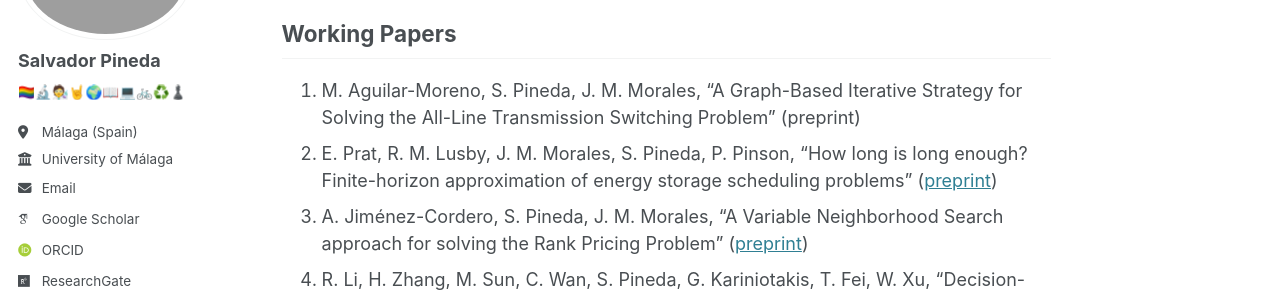
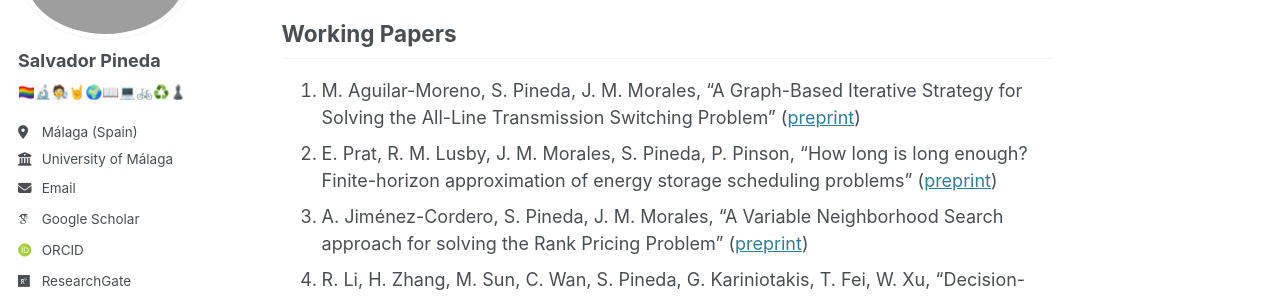
Before and after one commit to salvapineda/salvapineda.github.io, a Jekyll site: the page built from _pages/publications.md, in a window 1280 px wide and 900 px high. Shown: the part 200-497 px from the top of the window. Built offline with Jekyll 4.4.1, drawn with Linux system fonts in a browser that asks for light colours; some web fonts are replaced; part of the change alters nothing that is shown.

```diff
--- a/_pages/publications.md
+++ b/_pages/publications.md
@@ -10,7 +10,7 @@ author_profile: true
 
 ## Working Papers
 
-1.  M. Aguilar-Moreno, S. Pineda, J. M. Morales, "A Graph-Based Iterative Strategy for Solving the All-Line Transmission Switching Problem" (preprint)
+1.  M. Aguilar-Moreno, S. Pineda, J. M. Morales, "A Graph-Based Iterative Strategy for Solving the All-Line Transmission Switching Problem" ([preprint](https://arxiv.org/abs/2502.10333))
 1.  E. Prat, R. M. Lusby, J. M. Morales, S. Pineda, P. Pinson, "How long is long enough? Finite-horizon approximation of energy storage scheduling problems" ([preprint](https://arxiv.org/abs/2411.17463))
 1.  A. Jiménez-Cordero, S. Pineda, J. M. Morales, "A Variable Neighborhood Search approach for solving the Rank Pricing Problem" ([preprint](https://arxiv.org/abs/2405.15702))
 1.  R. Li, H. Zhang, M. Sun, C. Wan, S. Pineda, G. Kariniotakis, T. Fei, W. Xu, "Decision-Focused Learning for Future Power System Decision-Making under Uncertainty" ([preprint](https://arxiv.org/abs/2401.03680))
```
